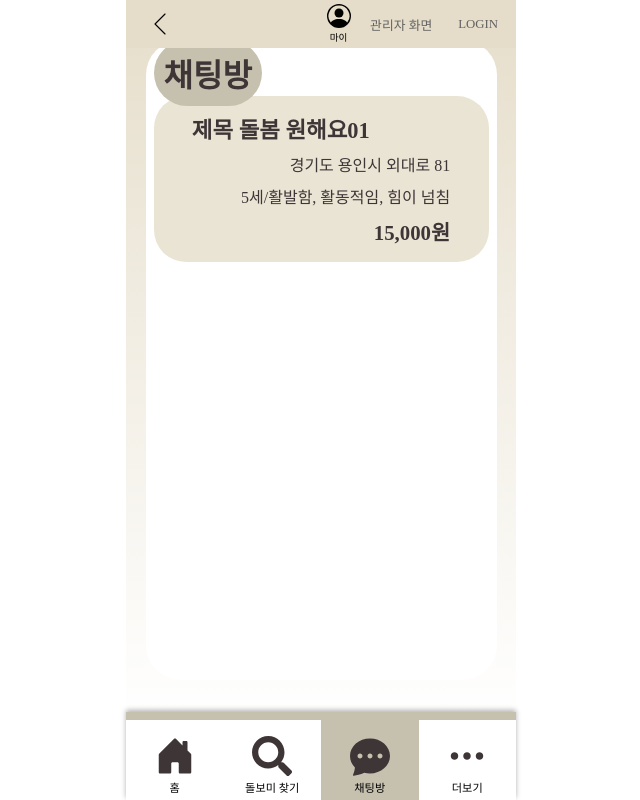
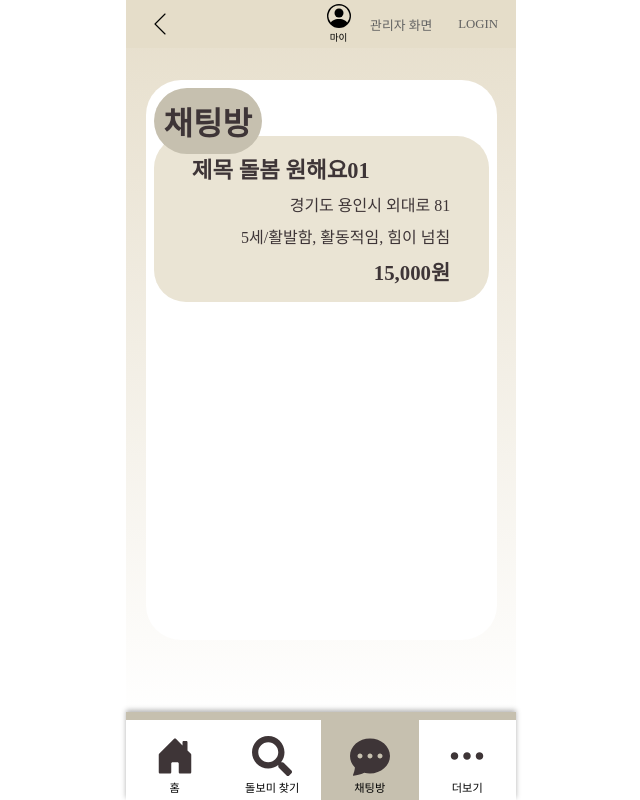
Before and after one commit to yerimi00/GovTech_FE, a React (Vite) app in the folder bombom/: page /mainchatpage in a window 1280 px wide. Shown: the whole page, without its empty margins (319-959 px from the left). Built offline with nearby package versions, Linux system fonts and the light colour scheme; a web font is replaced by a local one.

Commit message:
[FIX] main chat page 수정

```diff
--- a/bombom/src/pages/chatpage/mainchatpage.jsx
+++ b/bombom/src/pages/chatpage/mainchatpage.jsx
@@ -30,7 +30,7 @@ const MainDiv = styled.div`
   border: none;
   width: ${(props) => props.width || "100%"};
   border-radius: ${(props) => props.borderRadius || "auto"};
-  min-height: 40rem;
+  min-height: 35rem;
   padding: 0.5rem;
   padding-top: 7vh;
   display: flex;
@@ -44,7 +44,7 @@ const Category = styled.div`
   background-color: #C6C0AF;
   border-radius: 35px;
   position: absolute;
-  top: 5vh;
+  top: 11vh;
   font-size: 30px;
   font-weight: bold;
   font-family: "Cafe24SsurroundAir", sans-serif;
```
